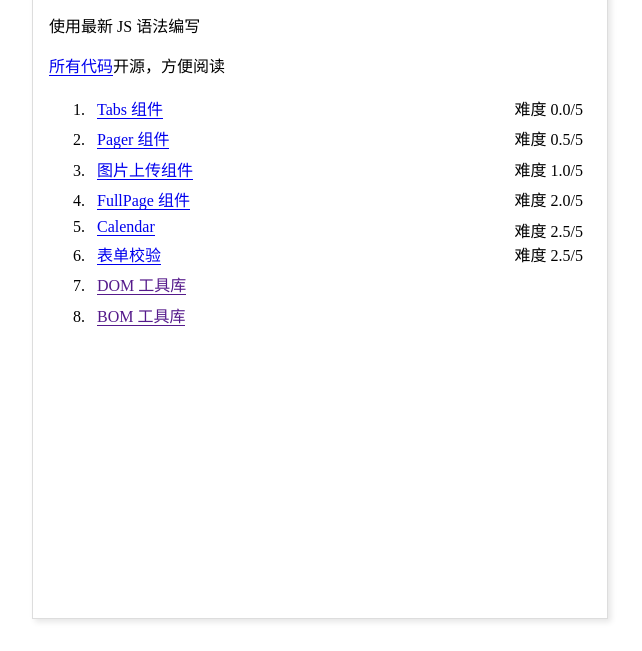
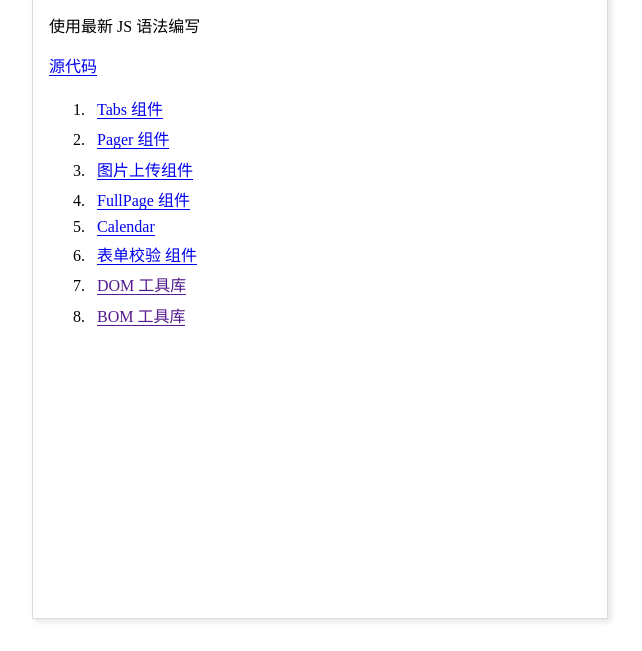
Before and after one commit to Gallery2000/js-, a plain HTML site: page index.html in a window 1280 px wide. Shown: the part 149-800 px from the top of the page, without its empty margins (320-962 px from the left). Drawn offline with Linux system fonts and the light colour scheme.

Commit message:
补充文档

```diff
--- a/index.html
+++ b/index.html
@@ -21,44 +21,38 @@
     </h1>
     <p>不用任何框架、预编译，用最笨的办法造轮子</p>
     <p>使用最新 JS 语法编写</p>
-    <p><a href="https://github.com/FrankFang/wheels">所有代码</a>开源，方便阅读</p>
+    <p><a href="https://github.com/Gallery2000/js-makeWheel">源代码</a></p>
     <ol>
       <li>
         <a href="./demos/tabs.html">
           Tabs 组件
         </a>
-        <span class="difficulty">难度 0.0/5</span>
       </li>
       <li>
         <a href="./demos/pager.html">
           Pager 组件
         </a>
-        <span class="difficulty">难度 0.5/5</span>
       </li>
       <li>
         <a href="./demos/image-picker.html">
           图片上传组件
         </a>
-        <span class="difficulty">难度 1.0/5</span>
       </li>
       <li>
         <a href="./demos/fullpage.html">
           FullPage 组件
         </a>
-        <span class="difficulty">难度 2.0/5</span>
       </li>
       <li>
         <a href="./demos/calendar.html">
           Calendar
         </a>
-        <span class="difficulty">难度 2.5/5</span>
       </li>
       <li>
-    <a href="./demos/validation.html">
-              表单校验
-            </a>
-            <span class="difficulty">难度 2.5/5</span>
-          </li>
+        <a href="./demos/validation.html">
+              表单校验 组件
+        </a>
+    </li>
       <li>
         <a href="">
           DOM 工具库
```
Also changed, not shown: demos/validation.html (+2 -2 lines), lib/validator/index.js (renamed from lib/form/validator.js), lib/validator/validators.js (renamed from lib/form/validators.js), 1 other file.
